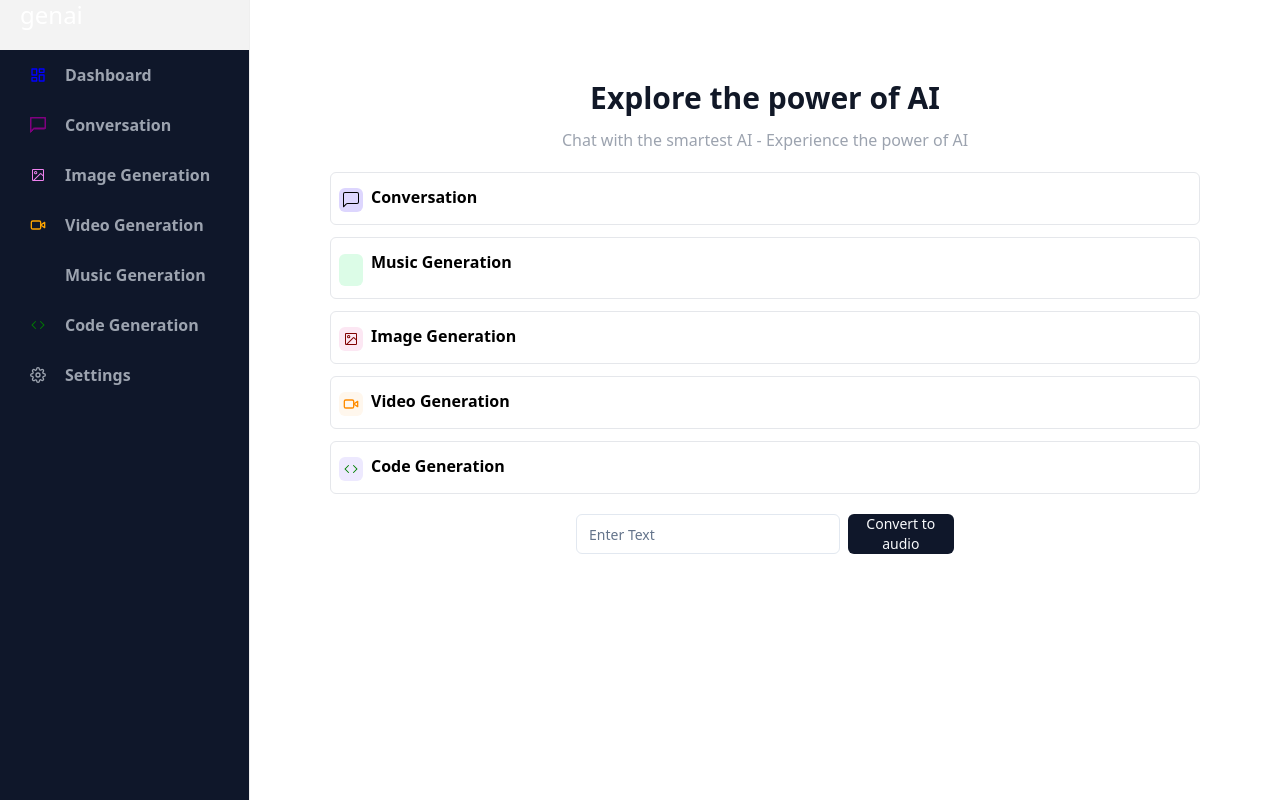
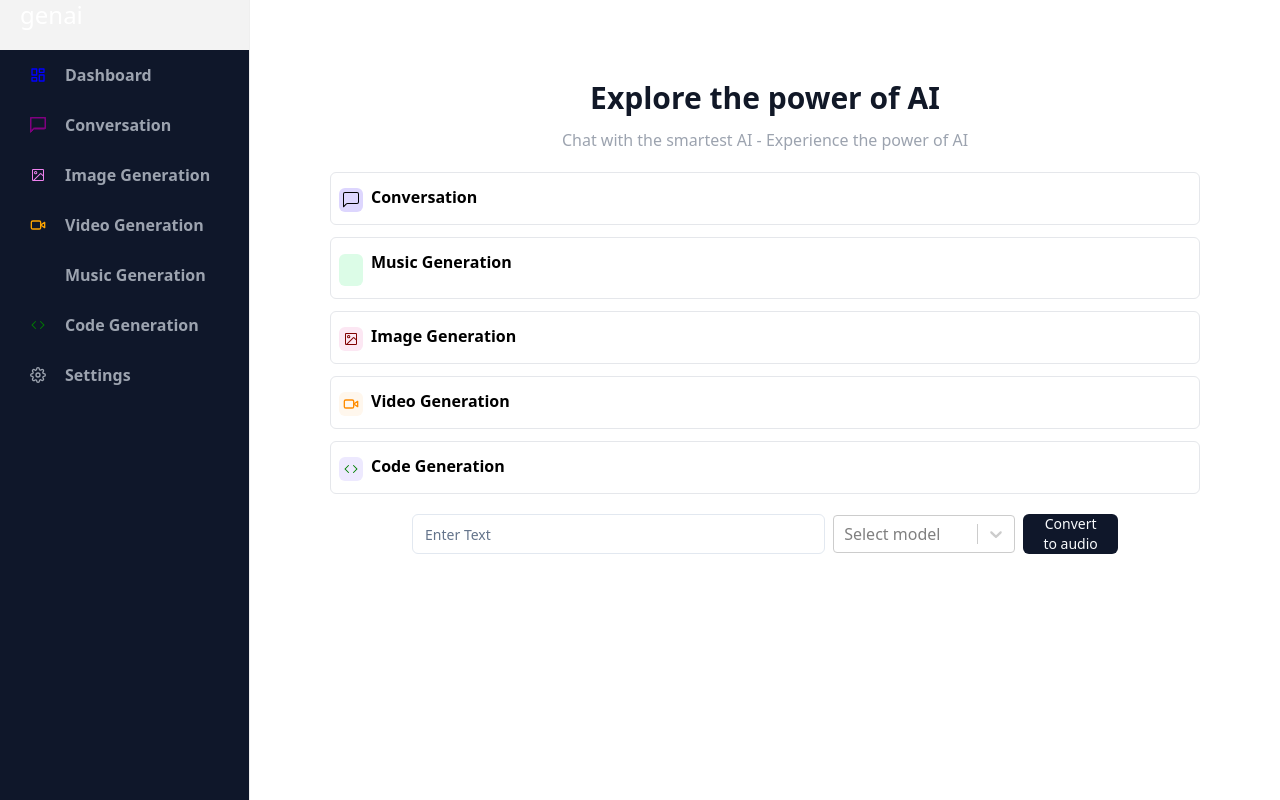
Before and after one commit to ABHI5645/chatGpt-kids, a Next.js app: page / in a window 1280 px wide. Built offline with nearby package versions, Linux system fonts and the light colour scheme; some icons are missing.

Commit message:
add react-select

```diff
--- a/package.json
+++ b/package.json
@@ -24,6 +24,7 @@
     "react-dom": "18.2.0",
     "react-icons": "^4.10.1",
     "react-pro-sidebar": "^1.1.0-alpha.1",
+    "react-select": "^5.7.5",
     "tailwind-merge": "^1.14.0",
     "tailwindcss-animate": "^1.0.7"
   },
--- a/src/components/InputWithButton.jsx
+++ b/src/components/InputWithButton.jsx
@@ -3,12 +3,20 @@ import { Input } from "@/components/ui/input";
 import { useState } from "react";
 import { AlertDescription } from "./ui/alert";
 import { AlertDestructive } from "./ModelFailedAlert";
+import Select from "react-select";
 
 export function InputWithButton() {
   const [inputValue, setInputValue] = useState("");
   const [audioUrl, setAudioUrl] = useState();
   const [loading, setLoading] = useState(false);
   const [displayAlert, setDisplayAlert] = useState(false);
+
+  const options = [
+    {
+      value: "facebook/fastspeech2-en-ljspeech",
+      label: "facebook/fastspeech2-en-ljspeech",
+    },
+  ];
 
   const query = async (data) => {
     const response = await fetch(
@@ -53,6 +61,7 @@ export function InputWithButton() {
             placeholder="Enter Text"
             onChange={(e) => setInputValue(e.target.value)}
           />
+          <Select options={options} className="w-[20rem]" placeholder="Select model" />
           <Button type="submit" disabled={loading}>
             {loading ? <>Loading...</> : <>Convert to audio</>}
           </Button>
```
Also changed, not shown: 1 other file (tests, documents, lock files or other folders).
